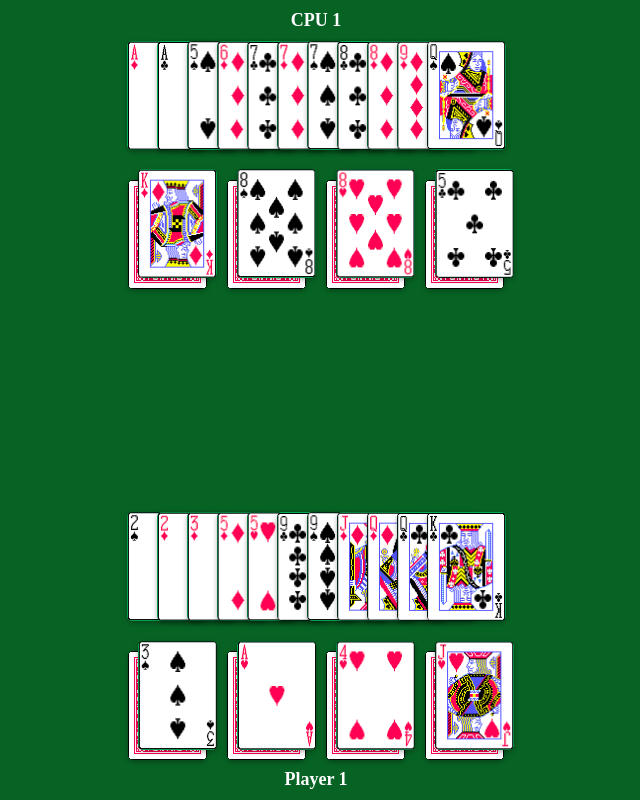
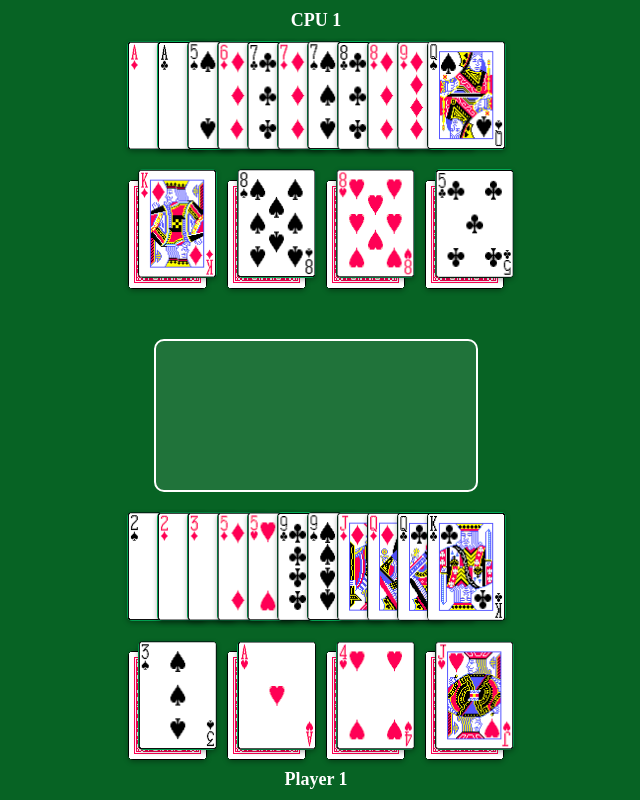
Before and after one commit to lepermessiah21m/tens-card-game, a website: page index.html in a window 1280 px wide. Shown: the whole page, without its empty margins (324-964 px from the left). Drawn offline with Linux system fonts and the light colour scheme.

Commit message:
Added play area in center of board

```diff
--- a/index.html
+++ b/index.html
@@ -11,6 +11,7 @@
         <div id="cpu-container">
             <div id="cpu-label">CPU 1</div>
         </div>
+        <div id="play-area"></div>
         <div id="card-container">
             <div id="player-label">Player 1</div>
         </div>
--- a/styles.css
+++ b/styles.css
@@ -11,6 +11,15 @@ body {
     align-items: center;
     height: 100vh;
     position: relative;
+}
+
+#play-area {
+    width: 25%;
+    height: 240px;
+    background-color: rgba(255, 255, 255, 0.1);
+    border: 2px solid white;
+    border-radius: 10px;
+    margin: 20px 0;
 }
 
 #cpu-container {
```
